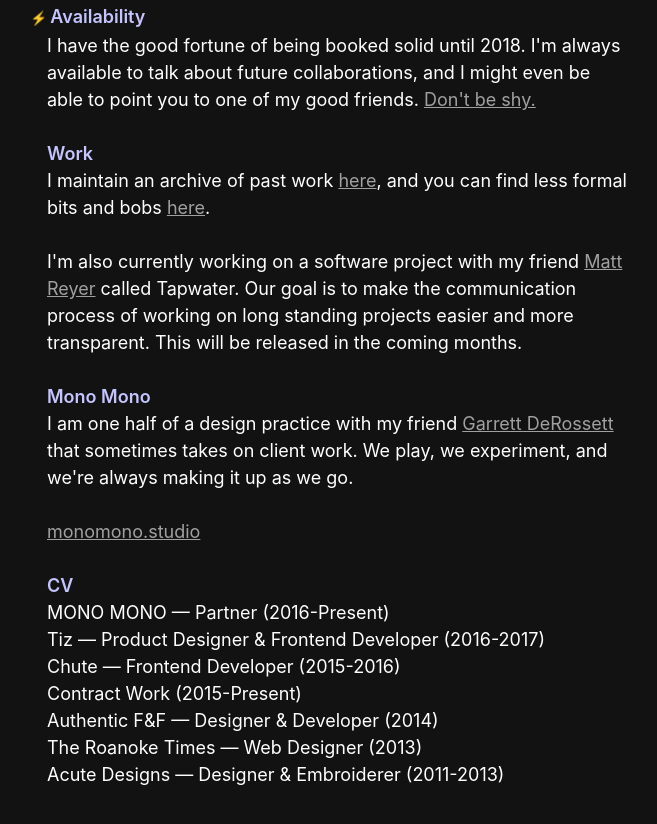
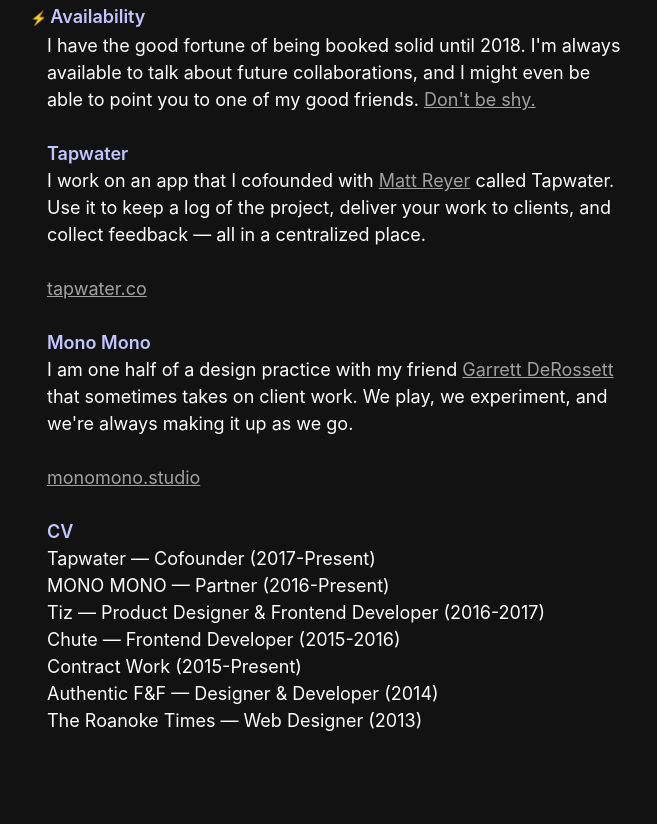
Before and after one commit to dictions/personal-site-v3, a website: page public/index.html in a window 1280 px wide. Shown: the part 366-1190 px from the top of the page, without its empty margins (43-700 px from the left). Drawn offline with Linux system fonts and the light colour scheme.

Commit message:
Update info to include tapwater.

```diff
--- a/public/index.html
+++ b/public/index.html
@@ -88,10 +88,11 @@
 		<h2 class="callout">Availability</h2>
 		<p>I have the good fortune of being booked solid until 2018. I'm always available to talk about future collaborations, and I might even be able to point you to one of my good friends. <a href="mailto:me@ianwillia.ms">Don't be shy.</a></p>
 
-		<h2>Work</h2>
-		<p>I maintain an archive of past work <a href="http://work.ianwillia.ms">here</a>, and you can find less formal bits and bobs <a href="https://dribbble.com/ian_dot_exe">here</a>.</p>
-
-		<p>I'm also currently working on a software project with my friend <a href="http://lookintothebeam.com/">Matt Reyer</a> called Tapwater. Our goal is to make the communication process of working on long standing projects easier and more transparent. This will be released in the coming months.</p>
+		<h2>Tapwater</h2>
+		<p>I work on an app that I cofounded with <a href="http://lookintothebeam.com/">Matt Reyer</a> called Tapwater. Use it to keep a log of the project, deliver your work to clients, and collect feedback — all in a centralized place.</p>
+		<p>
+			<a href="https://tapwater.co">tapwater.co</a>
+		</p>
 
 		<h2>Mono Mono</h2>
 		<p>I am one half of a design practice with my friend <a href="http://www.studio-victorious.com/">Garrett DeRossett</a> that sometimes takes on client work. We play, we experiment, and we're always making it up as we go.</p>
@@ -101,6 +102,8 @@
 
 		<h2>CV</h2>
 		<p>
+			Tapwater — Cofounder (2017-Present)
+			<br>
 			MONO MONO — Partner (2016-Present)
 			<br>
 			Tiz — Product Designer &amp; Frontend Developer (2016-2017)
@@ -112,8 +115,6 @@
 			Authentic F&amp;F — Designer &amp; Developer (2014)
 			<br>
 			The Roanoke Times — Web Designer (2013)
-			<br>
-			Acute Designs — Designer &amp; Embroiderer (2011-2013)
 		</p>
 	</main>
 
```
